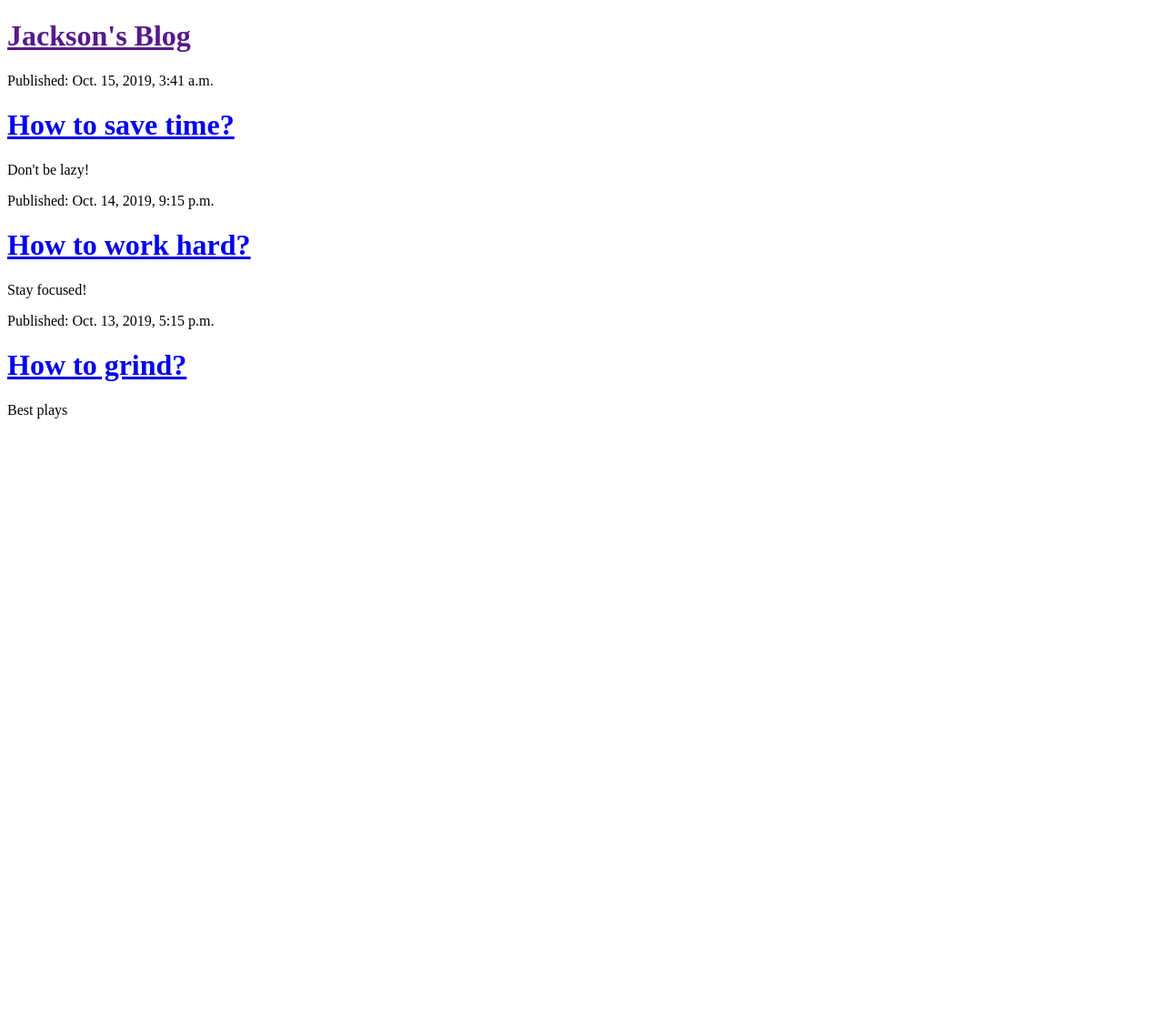
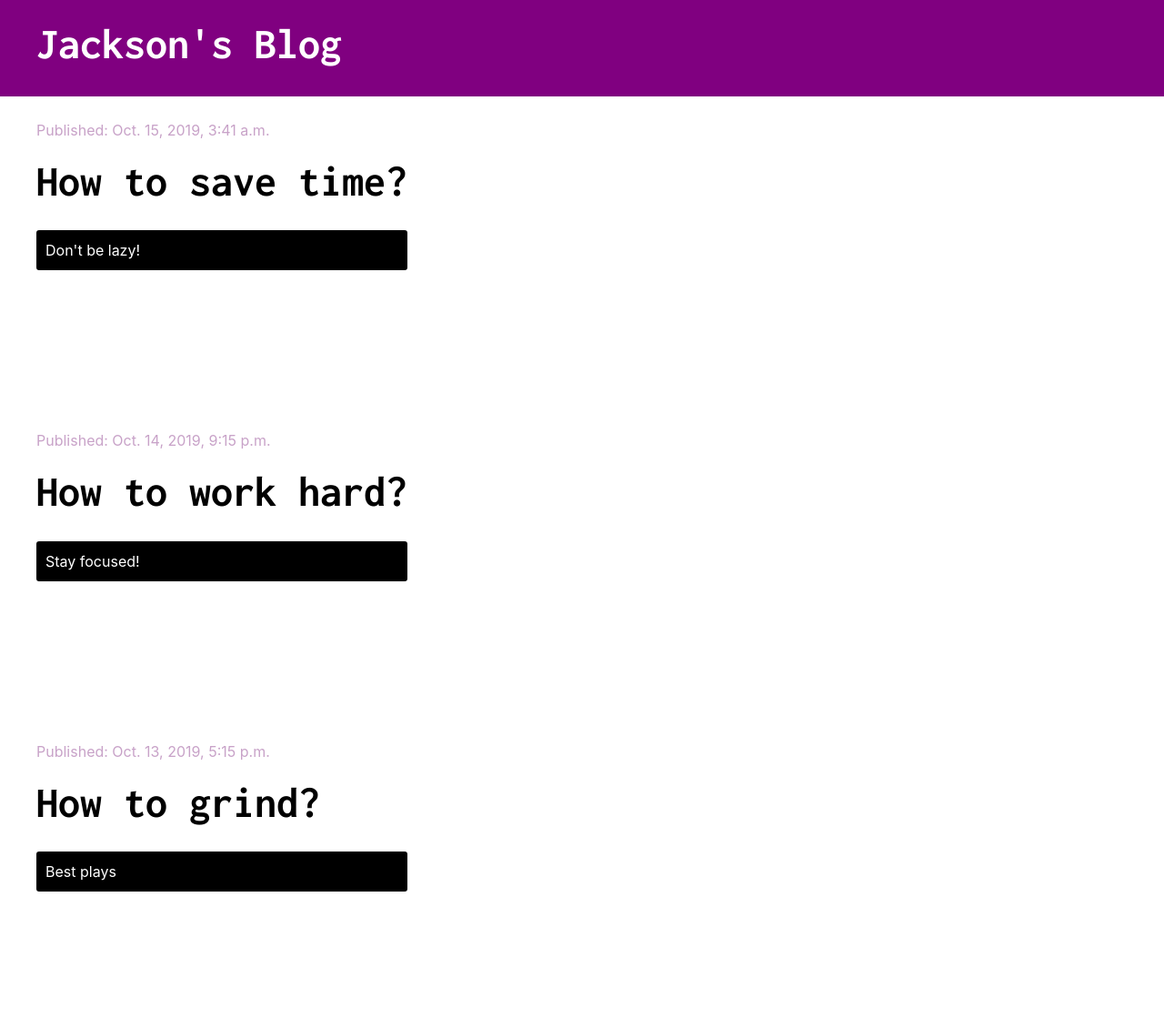
Before and after one commit to action2jackson/django_blog, a Django app: page / in a window 1280 px wide. Shown: the whole page at 91% size. Before the commit the page ends 460 px from the top, so only its background shows below. Run offline with Django 3.2, Linux system fonts and the light colour scheme; data comes from the database, SQL or seed files in the repository; both versions use the stored data as it was after the commit; some libraries are stand-ins or nearby versions.

Commit message:
used extensions in django to apply the DRY principle, also styled my application with css and bootstrap

```diff
--- /dev/null
+++ b/blog/static/css/blog.css
@@ -0,0 +1,48 @@
+.page-header {
+    background-color: purple;
+    margin-top: 0;
+    padding: 20px 20px 20px 40px;
+}
+
+.page-header h1 a{
+    font-text: arial;
+    text-decoration: none;
+    color: white;
+    font-size: 36pt;
+}
+
+.content {
+    margin-left: 40px;
+}
+
+h1, h2, h3, h4 {
+    font-family: 'Tangerine', 'Inconsolata', 'Droid Sans', serif;
+    font-weight: bold;
+    font-size: 48px;
+}
+
+.date {
+    padding-top: 25px;
+    color: #c8a2c8;
+}
+
+.post {
+    margin-bottom: 150px;
+}
+
+.post h1 a {
+    color: black;
+}
+
+.post h1 a:hover {
+    color: #c8a2c8;
+}
+
+.text {
+    color: #ffffff;
+    background-color: black;
+    padding: 10px;
+    margin-top: 25px;
+    width: 100%;
+    border-radius: 3px;
+}
--- /dev/null
+++ b/blog/templates/blog/base.html
@@ -0,0 +1,30 @@
+{% load staticfiles %}
+<!DOCTYPE html>
+<html lang="en">
+<head>
+    <meta charset="UTF-8">
+    <link href="https://fonts.googleapis.com/css?family=Inconsolata:400,700&display=swap" rel="stylesheet">
+    <link rel="stylesheet" href="https://stackpath.bootstrapcdn.com/bootstrap/4.3.1/css/bootstrap.min.css">
+    <link rel="stylesheet" href="{% static 'css/blog.css' %}">
+</head>
+<body>
+
+<!-- Bootstrap creates nice header -->
+<div class="page-header">
+    <!-- / takes you home OR {% url "post_list" %} to go back to main page -->
+    <h1><a class="title" href="{% url 'post_list' %}">Jackson's Blog</a></h1>
+</div>
+
+<!-- Bootstrap creates a container, row and column -->
+<div class="content container">
+    <div class="row">
+        <div class="col-8-md">
+
+            {% block content %}
+            {% endblock %}
+
+        </div>
+    </div>
+</div>
+</body>
+</html>
--- a/blog/templates/blog/post_list.html
+++ b/blog/templates/blog/post_list.html
@@ -1,21 +1,18 @@
-<!DOCTYPE html>
-<html lang="en">
-<head>
-    <meta charset="UTF-8">
-    <title>Jackson's Blog</title>
-</head>
-<body>
-<h1><a href="">Jackson's Blog</a></h1>
+{% extends 'blog/base.html' %}
+
+{% block content %}
     <!-- takes posts from stuff_for_frontend and connects it with a forloop -->
     {% for post in posts %}
-    <div>
+        <div class="post">
+
+            <div class="date">
                 <p>Published: {{ post.published_date }}</p>
+            </div>
+
             <!-- from the forloop we get the posts pk and then we send it to post_detail -->
             <h1><a href="{% url 'post_detail' pk=post.pk %}">{{ post.title }}</a></h1>
             <!-- linebreaksbr == makes sure lines are breaking nicely-->
-        <p>{{ post.text|linebreaksbr }}</p>
+            <p class="text">{{ post.text|linebreaksbr }}</p>
         </div>
     {% endfor %}
-
-</body>
-</html>
+{% endblock %}
```
Also changed, not shown: blog/templates/blog/post_detail.html (+15 -15 lines), db.sqlite3. Lines whose indentation alone changed are shown as unchanged.
